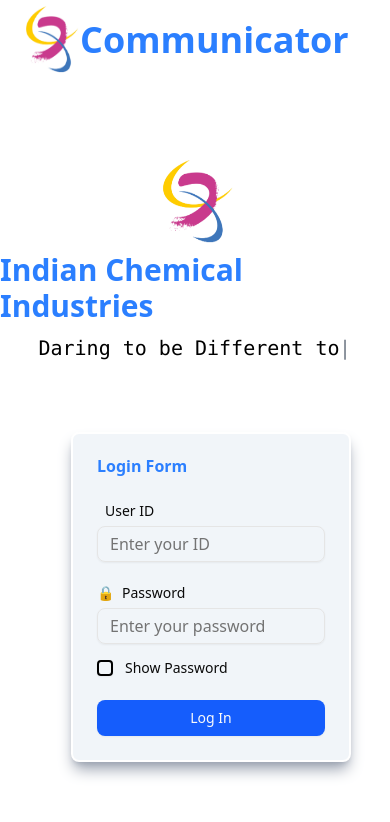
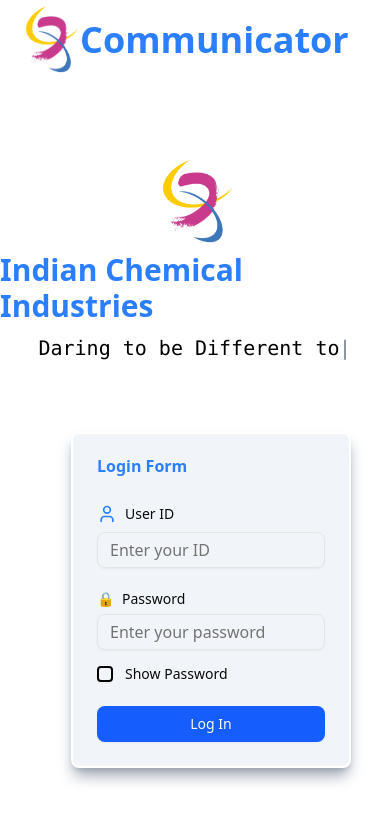
Before and after one commit to VB5475/ICICommunicator, a React (Vite) app: page / in a window 390 px wide. Shown: the top 822 px of the page. Built offline with nearby package versions, Linux system fonts and the light colour scheme.

Commit message:
[FIX]:icon and responsiveness of login page

```diff
--- a/src/pages/Loginpage.jsx
+++ b/src/pages/Loginpage.jsx
@@ -7,6 +7,7 @@
 import Logo from '../assets/images/logo.PNG'
 import TypedText from '@/components/TypedText'
 import '../App.css'
+import { User } from 'lucide-react'
 
 const Loginpage = () => {
     const [showPassword, setShowPassword] = useState(false)
@@ -63,7 +64,7 @@
                             <CardContent className='flex flex-col justify-center items-center gap-6'>
                                 <div className="w-full">
                                     <Label htmlFor="userId" className="flex justify-start items-center gap-2 mb-2">
-                                        <span> </span> User ID
+                                        <User size={20} className='text-blue-500'/> User ID
                                     </Label>
                                     <Input id="userId" placeholder="Enter your ID" value={data.id} onChange={(e) => setData({ ...data,id: e.target.value })}/>
                                 </div>
```
